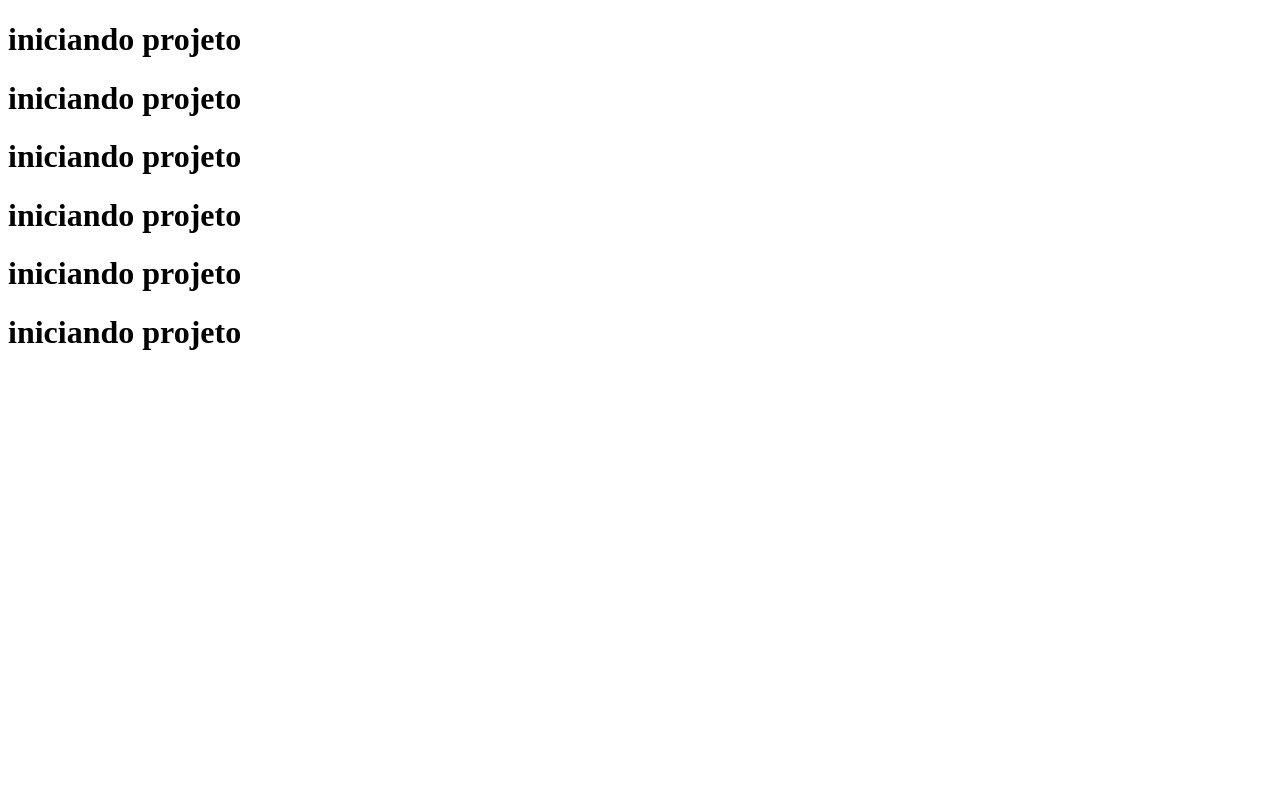
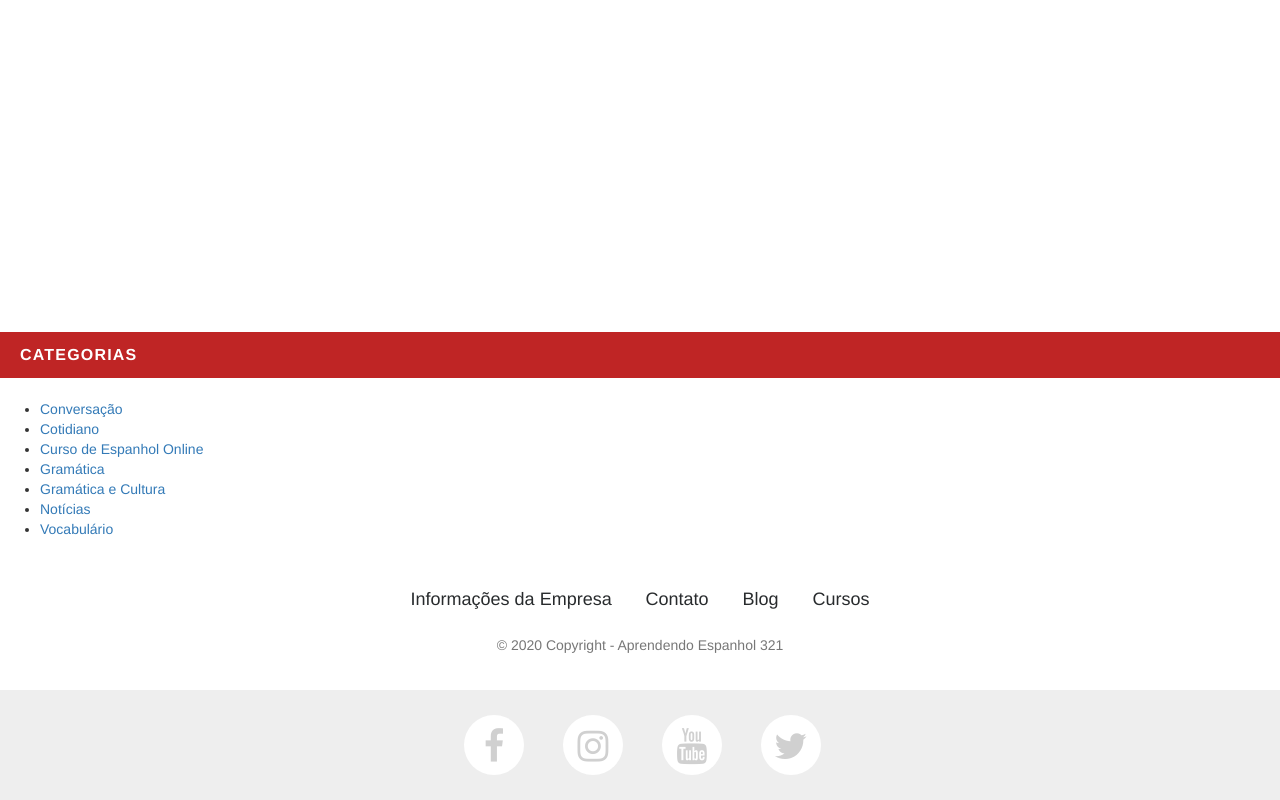
Before and after one commit to jdpguerra/aprendendoespanhol321, a plain HTML site: page index.html in a window 1280 px wide. Drawn offline with nearby package versions, Linux system fonts and the light colour scheme.

Commit message:
1 Update
Update Sem layout

```diff
--- /dev/null
+++ b/assets/css/footer-white.css
@@ -0,0 +1,114 @@
+#myFooter{
+    padding-top:32px;
+}
+
+#myFooter .container{
+    text-align: center;
+}
+
+#myFooter .footer-copyright{
+    margin-bottom: 35px;
+    text-align: center;
+    color: #777;
+}
+
+#myFooter ul{
+    list-style-type: none;
+    padding: 0;
+    margin-bottom: 18px;
+}
+
+#myFooter a{
+    color: #282b2d;
+    font-size: 18px;
+}
+
+#myFooter li{
+    display: inline-block;
+    margin: 0px 15px;
+    line-height: 2;
+}
+
+#myFooter .footer-social{
+    text-align: center;
+    padding-top: 25px;
+    padding-bottom: 25px;
+    background-color: #eee;
+}
+
+#myFooter .fa{
+    font-size: 36px;
+    margin-right: 15px;
+    margin-left: 20px;
+    background-color: white;
+    color: #d0d0d0;
+    border-radius: 51%;
+    padding: 10px;
+    height: 60px;
+    width: 60px;
+    text-align: center;
+    line-height: 43px;
+    text-decoration: none;
+    transition:color 0.2s;
+}
+
+#myFooter .fa-facebook:hover{
+   color: #2b55ff;
+}
+
+#myFooter .fa-facebook:focus{
+    color: #2b55ff;
+}
+
+#myFooter .fa-instagram:hover{
+    color:purple;
+}
+
+#myFooter .fa-instagram:focus{
+    color:purple;
+}
+
+#myFooter .fa-youtube:hover{
+    color:red;
+}
+
+#myFooter .fa-youtube:focus{
+    color:red;
+}
+
+#myFooter .fa-twitter:hover{
+    color: #00aced;
+
+}
+
+#myFooter .fa-twitter:focus{
+    color:#00aced;
+}
+
+
+
+/* CSS utilizado para posicionar o rodapé no final da página. */
+/* Você pode remover isso. */
+
+html{
+    height: 100%;
+}
+
+body{
+    display: flex;
+    display: -webkit-flex;
+    flex-direction: column;
+    -webkit-flex-direction: column;
+    height: 100%;
+}
+
+.content{
+   flex: 1 0 auto;
+   -webkit-flex: 1 0 auto;
+   min-height: 200px;
+}
+
+#myFooter{
+   flex: 0 0 auto;
+   -webkit-flex: 0 0 auto;
+}
--- /dev/null
+++ b/assets/css/main.css
@@ -0,0 +1,81 @@
+/* Css page principal*/
+:root {
+    /* Variaveis Css page principal*/
+    --color-background: #F0F0F7;
+    --color-primary-lighter: #9871F5;
+    --color-primary-light: #916BEA;
+    --color-primary: #8257E5;
+    --color-primary-dark: #774DD6;
+    --color-primary-darker: #6842c2;
+    --color-secondary: #04D361;
+    --color-secondary-dark: #04BF58;
+    --color-title-in-primary: #FFFFFF;
+    --color-text-in-primary: #D4C2FF;
+    --color-text-title: #32264D;
+    --color-text-complement: #9C98A6;
+    --color-text-base: #6A6180;
+    --color-line-in-white: #E6E6F0;
+    --color-input-background: #F8F8FC;
+    --color-button-text: #FFFFFF;
+    --color-box-base: #FFFFFF;
+    --color-box-footer: #FAFAFC;
+    --color-small-info: #C1BCCC;
+    --blue: #007bff;
+    --indigo: #6610f2;
+    --purple: #6f42c1;
+    --pink: #e83e8c;
+    --red: #dc3545;
+    --orange: #fd7e14;
+    --yellow: #ffc107;
+    --green: #28a745;
+    --teal: #20c997;
+    --cyan: #17a2b8;
+    --white: #fff;
+    --gray: #6c757d;
+    --gray-dark: #343a40;
+    --primary: #007bff;
+    --secondary: #6c757d;
+    --success: #28a745;
+    --info: #17a2b8;
+    --warning: #ffc107;
+    --danger: #dc3545;
+    --light: #f8f9fa;
+    --dark: #343a40;
+    --breakpoint-xs: 0;
+    --breakpoint-sm: 576px;
+    --breakpoint-md: 768px;
+    --breakpoint-lg: 992px;
+    --breakpoint-xl: 1200px;
+    --font-family-sans-serif: -apple-system, BlinkMacSystemFont, "Segoe UI", Roboto, "Helvetica Neue", Arial, sans-serif, "Apple Color Emoji", "Segoe UI Emoji", "Segoe UI Symbol";
+    --font-family-monospace: SFMono-Regular, Menlo, Monaco, Consolas, "Liberation Mono", "Courier New", monospace;
+/* fonte tamanho */
+    font-size: 60%; /* controle das medidas rem */
+}
+
+* {
+    box-sizing: border-box;
+}
+
+h4 {
+    display: block;
+    margin-block-start: 1.33em;
+    margin-block-end: 1.33em;
+    margin-inline-start: 0px;
+    margin-inline-end: 0px;
+    font-weight: bold;
+}
+
+.et_pb_widget .widgettitle {
+    background: #bf2525 !important;
+    padding: 15px 20px;
+    color: #ffffff;
+    font-size: 16px;
+    font-weight: 600;
+    line-height: 1;
+    letter-spacing: 1.2px;
+    text-transform: uppercase;
+}
+
+.et_pb_widget ul li, .et_pb_widget.woocommerce .product_list_widget li {
+    margin-bottom: 0 !important;
+}
--- a/index.html
+++ b/index.html
@@ -3,15 +3,105 @@
 <head>
     <meta charset="UTF-8">
     <meta name="viewport" content="width=device-width, initial-scale=1.0">
+    <link rel="stylesheet" href="https://stackpath.bootstrapcdn.com/bootstrap/4.1.3/css/bootstrap.min.css" integrity="sha384-MCw98/SFnGE8fJT3GXwEOngsV7Zt27NXFoaoApmYm81iuXoPkFOJwJ8ERdknLPMO" crossorigin="anonymous">
+    <script src="https://code.jquery.com/jquery-3.3.1.slim.min.js" integrity="sha384-q8i/X+965DzO0rT7abK41JStQIAqVgRVzpbzo5smXKp4YfRvH+8abtTE1Pi6jizo" crossorigin="anonymous"></script>
+    <script src="https://cdnjs.cloudflare.com/ajax/libs/popper.js/1.14.3/umd/popper.min.js" integrity="sha384-ZMP7rVo3mIykV+2+9J3UJ46jBk0WLaUAdn689aCwoqbBJiSnjAK/l8WvCWPIPm49" crossorigin="anonymous"></script>
+    <script src="https://stackpath.bootstrapcdn.com/bootstrap/4.1.3/js/bootstrap.min.js" integrity="sha384-ChfqqxuZUCnJSK3+MXmPNIyE6ZbWh2IMqE241rYiqJxyMiZ6OW/JmZQ5stwEULTy" crossorigin="anonymous"></script>
+    <meta name="viewport" content="width=device-width, initial-scale=1, shrink-to-fit=no">
+    <meta name="viewport" content="width=device-width, initial-scale=1">
+    <link rel="stylesheet" href="http://maxcdn.bootstrapcdn.com/bootstrap/3.3.7/css/bootstrap.min.css">
+    <link rel="stylesheet" href="http://cdnjs.cloudflare.com/ajax/libs/font-awesome/4.6.3/css/font-awesome.min.css">
+    <link rel="stylesheet" href="/assets/css/footer-white.css">
+    <link rel="stylesheet" href="/assets/css/main.css">
+
     <title>Document</title>
 </head>
 <body>
-    <h1> iniciando projeto</h1>
-    <h1> iniciando projeto</h1>
-    <h1> iniciando projeto</h1>
-    <h1> iniciando projeto</h1>
-    <h1> iniciando projeto</h1>
-    <h1> iniciando projeto</h1>
+    <div class="content">
+    </div>
 
+    <div id="categories-2" class="et_pb_widget widget_categories"><h4 class="widgettitle">Categorias</h4>		<ul>
+        <li class="cat-item cat-item-4"><a href="">Conversação</a>
+</li>
+<li class="cat-item cat-item-6"><a href="">Cotidiano</a>
+</li>
+<li class="cat-item cat-item-51"><a href="">Curso de Espanhol Online</a>
+</li>
+<li class="cat-item cat-item-5"><a href="">Gramática</a>
+</li>
+<li class="cat-item cat-item-7"><a href="">Gramática e Cultura</a>
+</li>
+<li class="cat-item cat-item-57"><a href="">Notícias</a>
+</li>
+<li class="cat-item cat-item-52"><a href="">Vocabulário</a>
+</li>
+</ul>
+    </div>
+
+    <!-- <nav aria-label="Navegação de página exemplo">
+        <ul class="pagination justify-content-center">
+          <li class="page-item disabled">
+            <a class="page-link" href="#" tabindex="-1">Anterior</a>
+          </li>
+          <li class="page-item"><a class="page-link" href="#">1</a></li>
+          <li class="page-item"><a class="page-link" href="#">2</a></li>
+          <li class="page-item"><a class="page-link" href="#">3</a></li>
+          <li class="page-item">
+            <a class="page-link" href="#">Próximo</a>
+          </li>
+        </ul>
+      </nav> -->
+
+
+      <!-- <footer class="container-fluid footer d-flex">
+        <article class="col mb-3 footer">
+            <p class="text-center mt-4">Projeto DH Social <sup><small>&copy;</small></sup> <?= date("Y"); ?></p>
+            <a href="#"><i class="fab fa-facebook-square color-icon"></i></a>
+            <a href="#"><i class="fab fa-twitter-square color-icon"></i></a>
+            <a href="#"><i class="fab fa-linkedin color-icon"></i></a>
+            <a href="#"><i class="fab fa-whatsapp-square color-icon"></i></a>
+        </article>
+        <div class="up" id="up">
+                <i class="fas fa-chevron-up"></i>
+            </div>
+    </footer> -->
+
+
+        <!-- <script src="https://cdnjs.cloudflare.com/ajax/libs/popper.js/1.16.1/popper.min.js"></script>
+        <script src="https://cdnjs.cloudflare.com/ajax/libs/jquery/3.4.1/jquery.min.js"></script>
+        <script src="./assets/js/bootstrap.min.js"></script>
+
+        <script>
+
+
+        $(document).ready(function () {
+            $(function () {
+                $('.up').click(function () {//criando a funçao ação
+                    $('body,html').animate({
+                        scrollTop: 0
+                    }, 200); //tempo para subir
+                });
+            });
+            });
+    </script> -->
+
+<footer id="myFooter">
+    <div class="container">
+        <ul>
+            <li><a href="https:">Informações da Empresa</a></li>
+            <li><a href="https:">Contato</a></li>
+            <li><a href="https:">Blog</a></li>
+            <li><a href="https:">Cursos</a></li>
+        </ul>
+        <p class="footer-copyright">© 2020 Copyright - Aprendendo Espanhol 321</p>
+    </div>
+    <div class="footer-social">
+        <a href="h" class="social-icons"><i class="fa fa-facebook"></i></a>
+        <a href="https:" class="social-icons"><i class="fa fa-instagram"></i></a>
+        <a href="https:" class="social-icons"><i class="fa fa-youtube"></i></a>
+        <a href="https:" class="social-icons"><i class="fa fa-twitter"></i></a>
+    </div>
+</footer>
+<script src="http://maxcdn.bootstrapcdn.com/bootstrap/3.3.7/js/bootstrap.min.js"></script>
 </body>
 </html>
```
Also changed, not shown: Img/favicon.png (deleted), Img/icons/back.svg (deleted), Img/icons/give-classes.svg (deleted), Img/icons/purple-heart.svg (deleted), Img/icons/rocket.svg (deleted), Img/icons/smile.svg (deleted), Img/icons/study.svg (deleted), Img/icons/success-check-icon.svg (deleted), Img/icons/warning.svg (deleted), Img/icons/whatsapp.svg (deleted), assets/teste.html (added), 2 other files.
